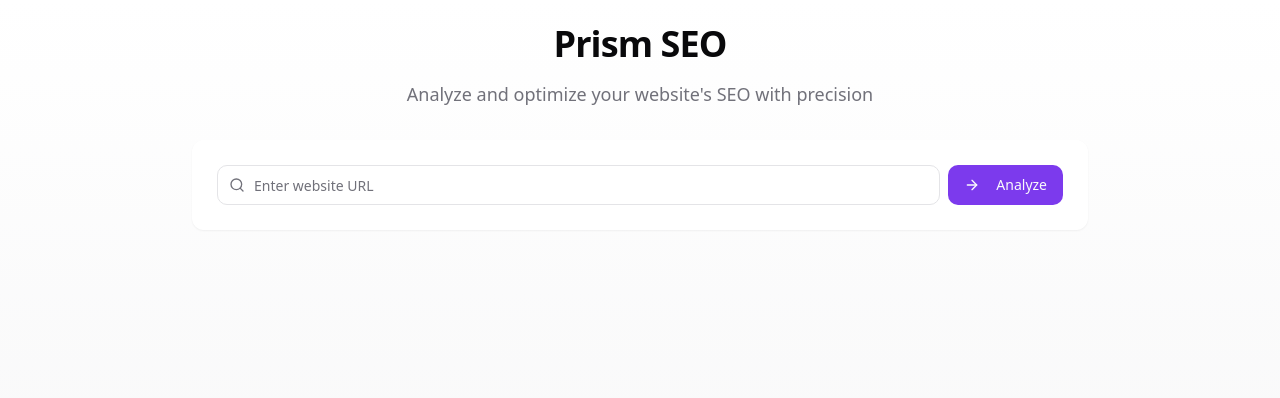
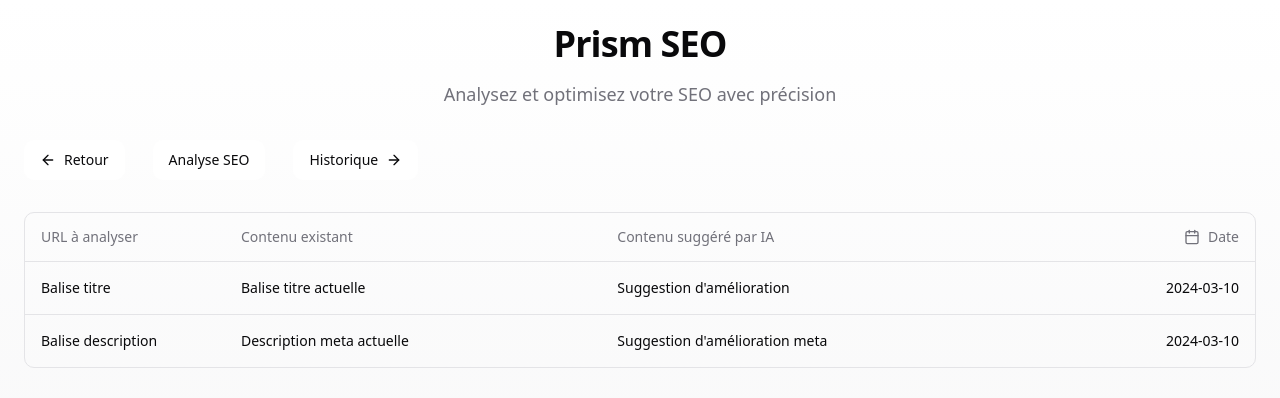
Before and after one commit to Hugonnet/seoptimiz-new, a React (Vite) app: page / in a window 1280 px wide. Shown: the top 398 px of the page. Built offline with nearby package versions, Linux system fonts and the light colour scheme.

Commit message:
Add French interface and navigation
Implement a French language interface and add navigation to access the requested features in the application.
[skip gpt_engineer]

```diff
--- /dev/null
+++ b/src/components/Navigation.tsx
@@ -0,0 +1,35 @@
+import {
+  NavigationMenu,
+  NavigationMenuItem,
+  NavigationMenuLink,
+  NavigationMenuList,
+  navigationMenuTriggerStyle,
+} from "@/components/ui/navigation-menu";
+import { ArrowLeft, ArrowRight } from "lucide-react";
+import { Link } from "react-router-dom";
+
+export function Navigation() {
+  return (
+    <NavigationMenu className="max-w-full w-full justify-start mb-8">
+      <NavigationMenuList className="gap-6">
+        <NavigationMenuItem>
+          <Link to="/" className={navigationMenuTriggerStyle()}>
+            <ArrowLeft className="mr-2 h-4 w-4" />
+            Retour
+          </Link>
+        </NavigationMenuItem>
+        <NavigationMenuItem>
+          <Link to="/analyse" className={navigationMenuTriggerStyle()}>
+            Analyse SEO
+          </Link>
+        </NavigationMenuItem>
+        <NavigationMenuItem>
+          <Link to="/historique" className={navigationMenuTriggerStyle()}>
+            Historique
+            <ArrowRight className="ml-2 h-4 w-4" />
+          </Link>
+        </NavigationMenuItem>
+      </NavigationMenuList>
+    </NavigationMenu>
+  );
+}
--- /dev/null
+++ b/src/components/SEOTable.tsx
@@ -0,0 +1,70 @@
+import {
+  Table,
+  TableBody,
+  TableCell,
+  TableHead,
+  TableHeader,
+  TableRow,
+} from "@/components/ui/table";
+import { Calendar } from "lucide-react";
+
+interface SEOData {
+  id: string;
+  url: string;
+  existingContent: string;
+  suggestedContent: string;
+  date: string;
+  type: string;
+}
+
+const mockData: SEOData[] = [
+  {
+    id: "1",
+    url: "exemple.com",
+    existingContent: "Balise titre actuelle",
+    suggestedContent: "Suggestion d'amélioration",
+    date: "2024-03-10",
+    type: "Balise titre"
+  },
+  {
+    id: "2",
+    url: "exemple.com",
+    existingContent: "Description meta actuelle",
+    suggestedContent: "Suggestion d'amélioration meta",
+    date: "2024-03-10",
+    type: "Balise description"
+  },
+  // ... autres exemples
+];
+
+export function SEOTable() {
+  return (
+    <div className="rounded-md border">
+      <Table>
+        <TableHeader>
+          <TableRow>
+            <TableHead className="w-[200px]">URL à analyser</TableHead>
+            <TableHead>Contenu existant</TableHead>
+            <TableHead>Contenu suggéré par IA</TableHead>
+            <TableHead className="text-right">
+              <div className="flex items-center justify-end gap-2">
+                <Calendar className="h-4 w-4" />
+                Date
+              </div>
+            </TableHead>
+          </TableRow>
+        </TableHeader>
+        <TableBody>
+          {mockData.map((item) => (
+            <TableRow key={item.id}>
+              <TableCell className="font-medium">{item.type}</TableCell>
+              <TableCell>{item.existingContent}</TableCell>
+              <TableCell>{item.suggestedContent}</TableCell>
+              <TableCell className="text-right">{item.date}</TableCell>
+            </TableRow>
+          ))}
+        </TableBody>
+      </Table>
+    </div>
+  );
+}
--- a/src/pages/Index.tsx
+++ b/src/pages/Index.tsx
@@ -1,73 +1,11 @@
-import { useState } from "react";
+import { Navigation } from "@/components/Navigation";
+import { SEOTable } from "@/components/SEOTable";
 import { motion } from "framer-motion";
-import { Search, ArrowRight, CheckCircle, AlertCircle } from "lucide-react";
-import { Button } from "@/components/ui/button";
-import { Input } from "@/components/ui/input";
-import { Card } from "@/components/ui/card";
-import { useToast } from "@/hooks/use-toast";
-
-interface SEOResult {
-  url: string;
-  title: string;
-  description: string;
-  h1: string;
-  suggestions: string[];
-  status: "success" | "error" | "warning";
-}
 
 const Index = () => {
-  const [url, setUrl] = useState("");
-  const [isAnalyzing, setIsAnalyzing] = useState(false);
-  const [result, setResult] = useState<SEOResult | null>(null);
-  const { toast } = useToast();
-
-  const analyzeSEO = async (e: React.FormEvent) => {
-    e.preventDefault();
-    if (!url) {
-      toast({
-        title: "URL Required",
-        description: "Please enter a valid URL to analyze",
-        variant: "destructive",
-      });
-      return;
-    }
-
-    setIsAnalyzing(true);
-    try {
-      // Simulate API call for now
-      await new Promise((resolve) => setTimeout(resolve, 2000));
-
-      setResult({
-        url,
-        title: "Example Page Title",
-        description: "This is an example meta description that needs optimization.",
-        h1: "Welcome to Example Website",
-        suggestions: [
-          "Add more relevant keywords to your title",
-          "Extend your meta description to improve click-through rate",
-          "Optimize your H1 tag for better relevance",
-        ],
-        status: "warning",
-      });
-
-      toast({
-        title: "Analysis Complete",
-        description: "SEO analysis has been completed successfully",
-      });
-    } catch (error) {
-      toast({
-        title: "Analysis Failed",
-        description: "Failed to analyze the URL. Please try again.",
-        variant: "destructive",
-      });
-    } finally {
-      setIsAnalyzing(false);
-    }
-  };
-
   return (
     <div className="min-h-screen bg-gradient-to-b from-background to-secondary p-6">
-      <div className="max-w-4xl mx-auto space-y-8">
+      <div className="max-w-7xl mx-auto space-y-8">
         <motion.div
           initial={{ opacity: 0, y: 20 }}
           animate={{ opacity: 1, y: 0 }}
@@ -76,7 +14,7 @@ const Index = () => {
         >
           <h1 className="text-4xl font-bold tracking-tight">Prism SEO</h1>
           <p className="text-lg text-muted-foreground">
-            Analyze and optimize your website's SEO with precision
+            Analysez et optimisez votre SEO avec précision
           </p>
         </motion.div>
 
@@ -85,103 +23,9 @@ const Index = () => {
           animate={{ opacity: 1, y: 0 }}
           transition={{ duration: 0.5, delay: 0.2 }}
         >
-          <Card className="glass-card p-6">
-            <form onSubmit={analyzeSEO} className="space-y-4">
-              <div className="flex gap-2">
-                <div className="relative flex-1">
-                  <Search className="absolute left-3 top-1/2 -translate-y-1/2 text-muted-foreground h-4 w-4" />
-                  <Input
-                    type="url"
-                    placeholder="Enter website URL"
-                    className="pl-9"
-                    value={url}
-                    onChange={(e) => setUrl(e.target.value)}
-                  />
-                </div>
-                <Button type="submit" disabled={isAnalyzing}>
-                  {isAnalyzing ? (
-                    <motion.div
-                      animate={{ rotate: 360 }}
-                      transition={{ duration: 1, repeat: Infinity, ease: "linear" }}
-                      className="mr-2 h-4 w-4 border-2 border-current border-t-transparent rounded-full"
-                    />
-                  ) : (
-                    <ArrowRight className="mr-2 h-4 w-4" />
-                  )}
-                  {isAnalyzing ? "Analyzing..." : "Analyze"}
-                </Button>
-              </div>
-            </form>
-          </Card>
+          <Navigation />
+          <SEOTable />
         </motion.div>
-
-        {result && (
-          <motion.div
-            initial={{ opacity: 0, y: 20 }}
-            animate={{ opacity: 1, y: 0 }}
-            transition={{ duration: 0.5 }}
-          >
-            <Card className="glass-card p-6 space-y-6">
-              <div className="flex items-start justify-between">
-                <div>
-                  <h2 className="text-xl font-semibold">Analysis Results</h2>
-                  <p className="text-sm text-muted-foreground">{result.url}</p>
-                </div>
-                {result.status === "success" ? (
-                  <CheckCircle className="h-5 w-5 text-green-500" />
-                ) : (
-                  <AlertCircle className="h-5 w-5 text-yellow-500" />
-                )}
-              </div>
-
-              <div className="space-y-4">
-                <div>
-                  <h3 className="font-medium mb-2">Title Tag</h3>
-                  <p className="text-sm p-3 bg-secondary rounded-md">{result.title}</p>
-                </div>
-
-                <div>
-                  <h3 className="font-medium mb-2">Meta Description</h3>
-                  <p className="text-sm p-3 bg-secondary rounded-md">{result.description}</p>
-                </div>
-
-                <div>
-                  <h3 className="font-medium mb-2">H1 Tag</h3>
-                  <p className="text-sm p-3 bg-secondary rounded-md">{result.h1}</p>
-                </div>
-
-                <div>
-                  <h3 className="font-medium mb-2">Suggestions</h3>
-                  <ul className="space-y-2">
-                    {result.suggestions.map((suggestion, index) => (
-                      <li
-                        key={index}
-                        className="text-sm p-3 bg-secondary rounded-md flex items-start gap-2"
-                      >
-                        <AlertCircle className="h-4 w-4 text-yellow-500 mt-0.5 flex-shrink-0" />
-                        {suggestion}
-                      </li>
-                    ))}
-                  </ul>
-                </div>
-              </div>
-
-              <div className="flex justify-end">
-                <Button
-                  variant="outline"
-                  onClick={() => {
-                    toast({
-                      title: "Export Successful",
-                      description: "Results have been exported to Google Sheets",
-                    });
-                  }}
-                >
-                  Export to Google Sheets
-                </Button>
-              </div>
-            </Card>
-          </motion.div>
-        )}
       </div>
     </div>
   );
```
